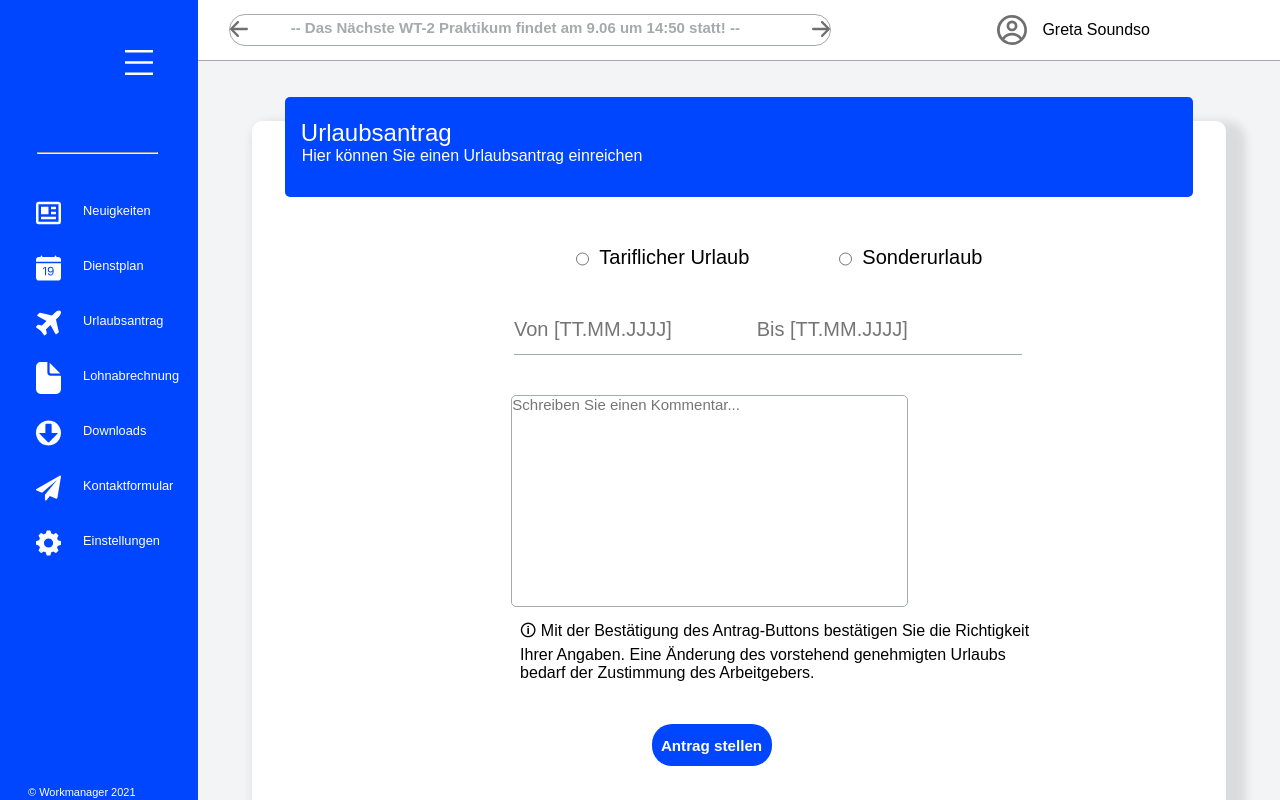
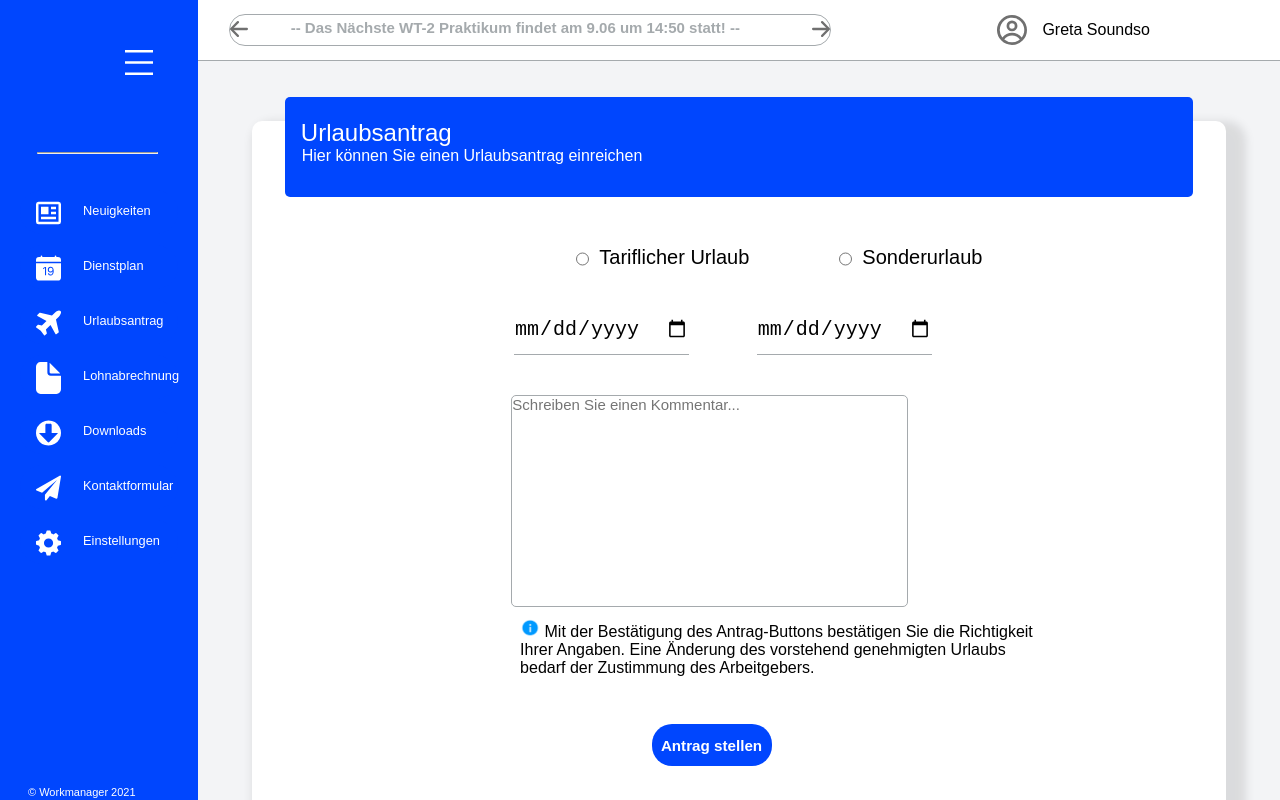
Before and after one commit to MertDurasi/Team-Supernerds, a React (Create React App) app: page /dashboard/urlaubsantrag in a window 1280 px wide. Built offline with nearby package versions, Linux system fonts and the light colour scheme; a web font is replaced by a local one.

Commit message:
Dashboard: Urlaubsantrag, Info - Alexander

```diff
--- a/src/components/dashboard/features/Urlaubsantrag.js
+++ b/src/components/dashboard/features/Urlaubsantrag.js
@@ -1,6 +1,6 @@
 
 import "./Urlaubsantrag.css";
-
+import info_logo from "../../../img/dashboard/info-urlaubsantrag.png";
 
 // TODO: Responsive, evtl. Date time für Von-Bis Daten & "Form" für POST request
 
@@ -21,12 +21,12 @@ const Urlaubsantrag = () => {
                 <label for="sonder">Sonderurlaub</label>
                 </div>
               {/* Evtl. type=date */}
-              <input className="von-field" placeholder="Von [TT.MM.JJJJ]"></input>
-              <input className="bis-field" placeholder="Bis [TT.MM.JJJJ]"></input>
+              <input type="date" className="von-field" placeholder="Von [TT.MM.JJJJ]"></input>
+              <input type="date" className="bis-field" placeholder="Bis [TT.MM.JJJJ]"></input>
 
               <textarea id="message-field-urlaubsantrag" placeholder="Schreiben Sie einen Kommentar..."></textarea>
               <span id="info-text-urlaubsantrag">
-              &#x1F6C8; Mit der Bestätigung des Antrag-Buttons bestätigen Sie die Richtigkeit<br />
+              <img width="20" src={info_logo} alt="info"/> Mit der Bestätigung des Antrag-Buttons bestätigen Sie die Richtigkeit<br />
                 Ihrer Angaben. Eine Änderung des vorstehend genehmigten Urlaubs<br />
                 bedarf der Zustimmung des Arbeitgebers.
               </span>
```
Also changed, not shown: src/img/dashboard/info-urlaubsantrag.png (added).
